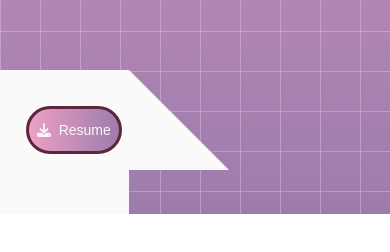
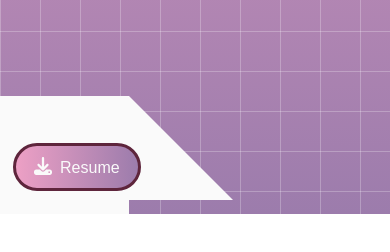
Before and after one commit to rkmiller131/portfolio, a React (Create React App) app in the folder client/: page / in a window 390 px wide. Shown: the part 588-840 px from the top of the page. Built offline with nearby package versions, Linux system fonts and the light colour scheme; the HTML template or start-up script is replaced by a standard one.

Commit message:
Fixed hover effect on before pseudoelement for button: works!

```diff
--- a/client/src/styles/hero.scss
+++ b/client/src/styles/hero.scss
@@ -146,39 +146,38 @@ $charcoal: #202123;
   background-color: $appleWhite;
   height: 17vh;
   width: 33vw;
+  @media screen and (max-width: 600px) {
+    height: 15vh;
+  }
+  @media screen and (max-width: 400px) {
+    height: 14vh;
+  }
   &.dark {
     background-color: $charcoal;
   }
   &::after {
     content: '';
     position: absolute;
-    right: -144px;
+    right: -160px;
 
-    border-width: 72px;
+    border-width: 80px;
     border-style: solid;
     border-left-color: $appleWhite;
     border-right-color: transparent;
     border-top-color: transparent;
     border-bottom-color: $appleWhite;
     @media screen and (max-width: 600px) {
-      right: -100px;
-      border-width: 50px;
+      right: -144px;
+      border-width: 72px;
     }
-  }
-}
-
-.hero-btn-icon {
-  background: transparent;
-  color: $appleWhite;
-  font-size: 28px;
-  margin-right: 15px;
-  @media screen and (max-width: 900px) {
-    font-size: 18px;
-    margin-right: 10px;
-  }
-  @media screen and (max-width: 600px) {
-    font-size: 14px;
-    margin-right: 8px;
+    @media screen and (max-width: 400px) {
+      right: -104px;
+      border-width: 52px;
+    }
+    @media screen and (max-width: 350px) {
+      right: -94px;
+      border-width: 47px;
+    }
   }
 }
 
@@ -196,44 +195,71 @@ $charcoal: #202123;
   z-index: 1;
   overflow: hidden;
   @media screen and (max-width: 900px) {
-    height: 4rem;
-    width: 12rem;
-    font-size: 18px;
+    height: 5rem;
+    width: 14rem;
+    font-size: 24px;
     border-radius: 3rem 3rem;
     border-width: 3px;
+    top: 30%;
   }
   @media screen and (max-width: 600px) {
+    height: 4rem;
+    width: 10rem;
+    font-size: 20px;
+    border-radius: 2rem 2rem;
+  }
+  @media screen and (max-width: 500px) {
+    height: 3.5rem;
+    width: 9rem;
+    font-size: 18px;
+    top: 35%;
+  }
+  @media screen and (max-width: 400px) {
     height: 3rem;
-    width: 6rem;
-    font-size: 14px;
-    border-radius: 2rem 2rem;
+    width: 8rem;
+    font-size: 16px;
+    top: 40%;
+    left: 10%;
+  }
+  &:before {
+    content: '';
+    position: absolute;
+    height: 100px;
+    width: 22px;
+    background: #fff;
+    box-shadow: 0 0 10px #fff;
+    filter: blur(2px);
+    opacity: 0.7;
+    top: -22px;
+    transition: 0.4s;
+    transform: rotate(-20deg) translateX(-60px);
   }
   &:hover {
     background: $hoverbuttonbg;
     border: 4px solid #5e253c;
+    &::before{
+      transform: rotate(-20deg) translate(155px, 70px);
+    }
   }
   &:active {
     background: #8c89b6;
   }
+  .hero-btn-icon {
+    background: transparent;
+    color: $appleWhite;
+    font-size: 28px;
+    margin-right: 15px;
+    @media screen and (max-width: 900px) {
+      font-size: 20px;
+      margin-right: 10px;
+    }
+    @media screen and (max-width: 600px) {
+      font-size: 18px;
+      margin-right: 8px;
+    }
+  }
 }
 
-button:before {
-  content: '';
-  position: absolute;
-  height: 100px;
-  width: 20px;
-  background: $appleWhite;
-  box-shadow: 0 0 10px #fff;
-  filter: blur(1px);
-  opacity: 0.6;
-  top: -22px;
-  transition: 0.7s;
-  transform: rotate(-20deg) translateX(-60px);
-}
-
-button:hover:before {
-  transform: rotate(-20deg) translateX(140px, 70px);
-}
 
 // .hero-btn:hover {
 //   background-color: #9b98ca;
```
